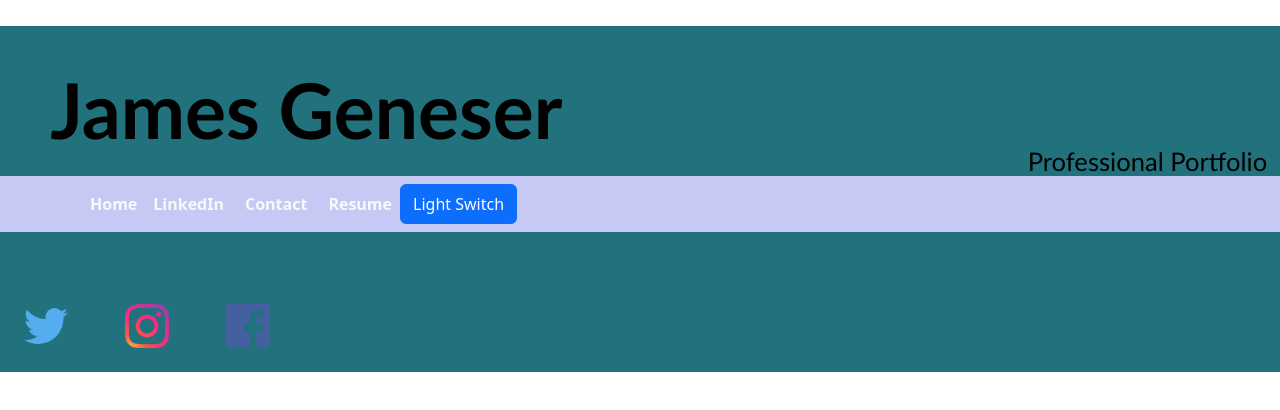
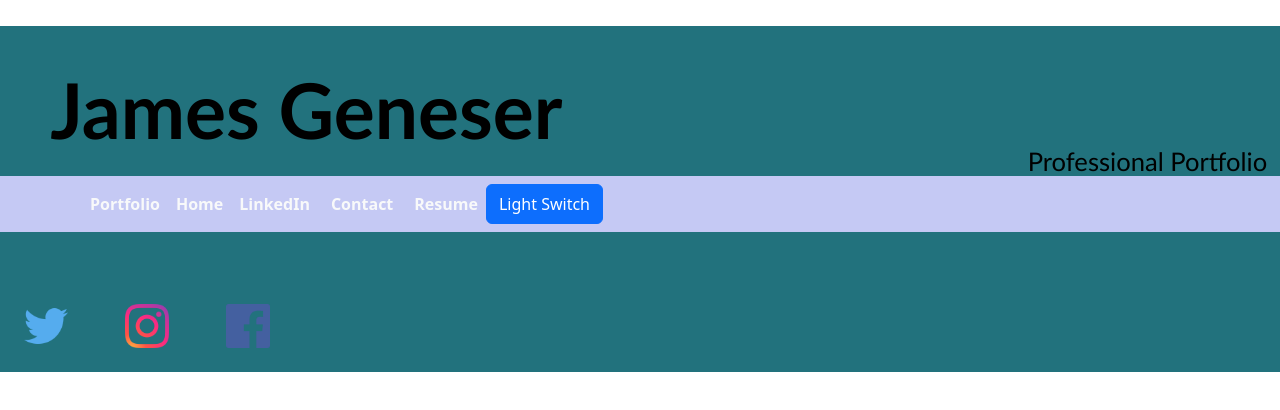
Before and after one commit to JamesGeneser/official-portfolio, a React (Create React App) app: page / in a window 1280 px wide. Shown: the top 410 px of the page. Built offline with nearby package versions, Linux system fonts and the light colour scheme.

Commit message:
more trouble shooting in nav

```diff
--- a/src/components/Navigation.js
+++ b/src/components/Navigation.js
@@ -28,18 +28,15 @@ function Navigation() {
           <Navbar.Toggle aria-controls="responsive-navbar-nav" />
           <Navbar.Collapse id="basic-navbar-nav">
             <Nav className="me-auto d-flex fw-bold">
-              {location.pathname == "/official-portfolio" ? (
               <Nav.Link
                 className="text-light"
                 href="/project/official-portfolio"
               >
                 Portfolio
               </Nav.Link>
-              ) : (
               <Nav.Link className="text-light" href="/">
                 Home
               </Nav.Link>
-              )}
 
               <Nav.Link
                 className="text-light"
```
Lines whose indentation alone changed are shown as unchanged.
